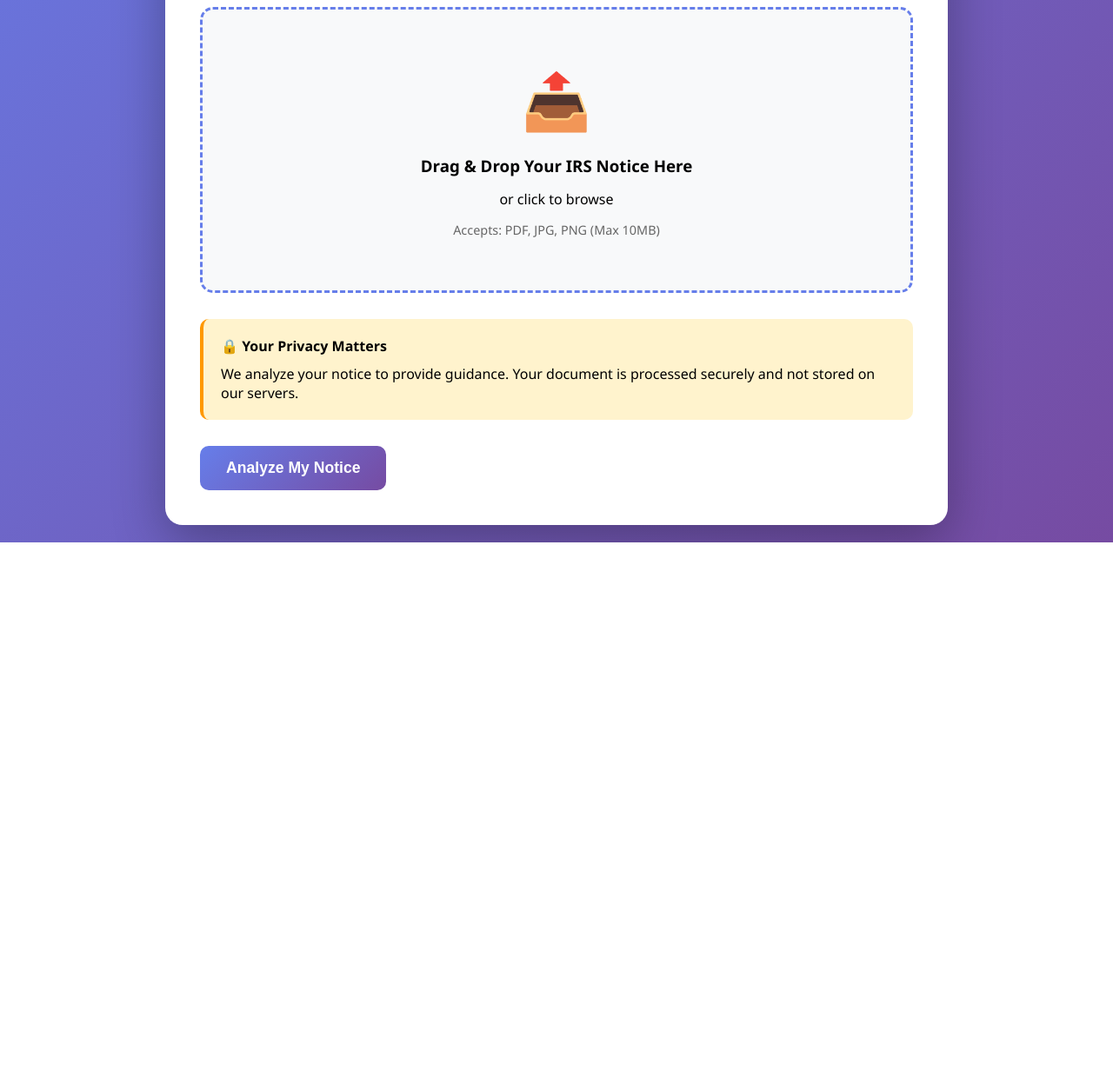
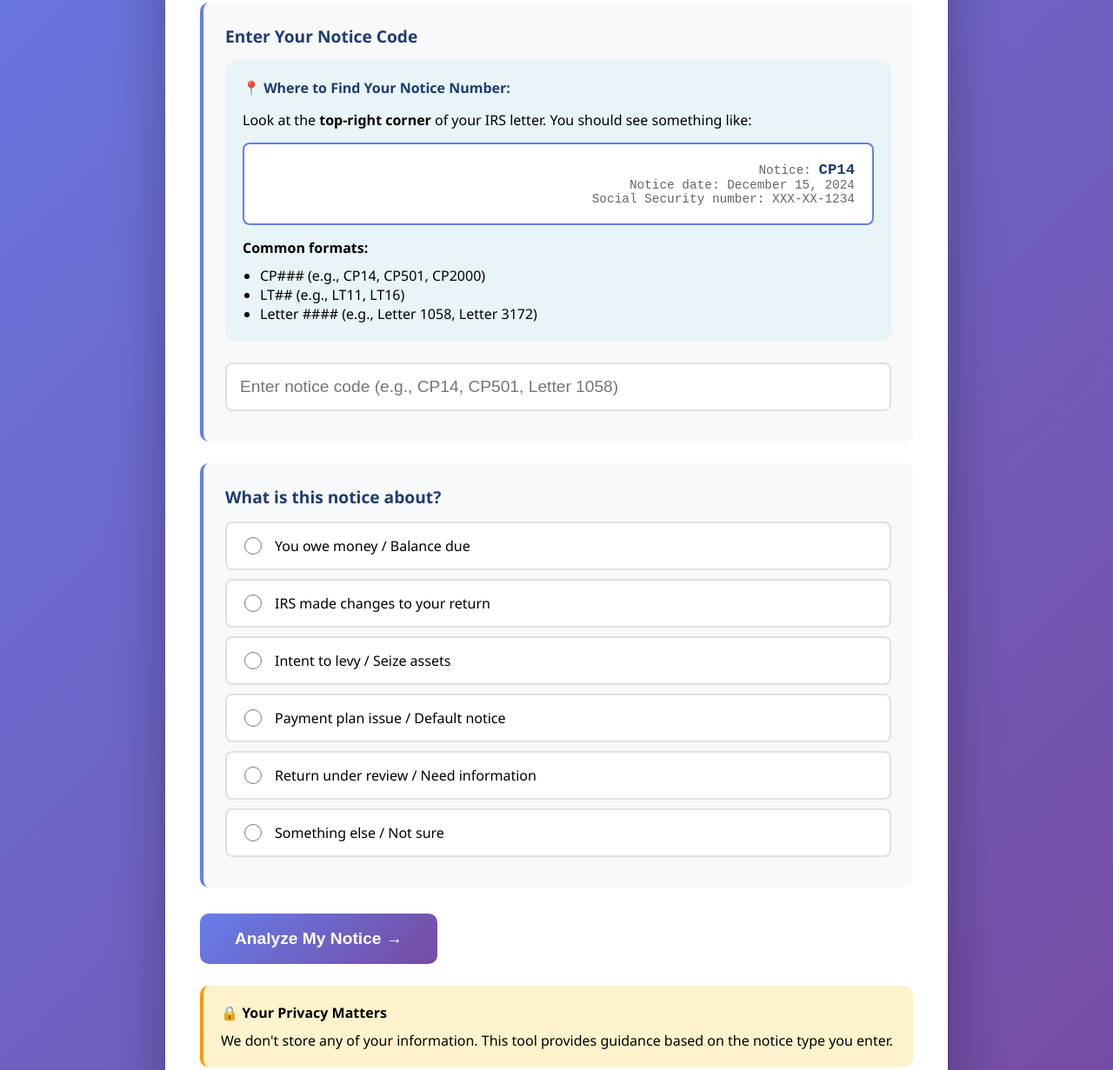
Before and after one commit to shontathomasentllc/irs-notice-analyzer, a plain HTML site: page index.html in a window 1280 px wide. Shown: the part 534-1765 px from the top of the page at 87% size. Before the commit the page ends 1158 px from the top, so only its background shows below. Drawn offline with Linux system fonts and the light colour scheme.

Commit message:
Update index.html

```diff
--- a/index.html
+++ b/index.html
@@ -425,11 +425,11 @@
         <div class="main-content">
             <!-- Step 1: Upload -->
             <div class="step active" id="step1">
-                <h2 style="color: #1e3c72; margin-bottom: 20px;">Step 1: Upload Your IRS Notice</h2>
+                <h2 style="color: #1e3c72; margin-bottom: 20px;">Analyze Your IRS Notice</h2>
 
                 <div class="info-card">
                     <h3 style="margin-bottom: 10px;">📋 What We'll Tell You</h3>
-                    <p>Upload a clear photo or PDF of your IRS notice. We'll analyze it and tell you:</p>
+                    <p>Enter your IRS notice code and we'll tell you:</p>
                     <ul style="margin: 10px 0; padding-left: 20px;">
                         <li>What type of notice you received</li>
                         <li>What the IRS wants from you</li>
@@ -439,28 +439,68 @@
                     </ul>
                 </div>
 
-                <div class="upload-zone" id="uploadZone">
-                    <div class="upload-icon">📤</div>
-                    <h3>Drag & Drop Your IRS Notice Here</h3>
-                    <p style="margin: 15px 0;">or click to browse</p>
-                    <p style="font-size: 0.9em; color: #666;">Accepts: PDF, JPG, PNG (Max 10MB)</p>
-                    <input type="file" id="fileInput" class="file-input" accept=".pdf,.jpg,.jpeg,.png">
+                <!-- Manual Entry Option -->
+                <div class="question-box" style="margin: 25px 0;">
+                    <div class="question">Enter Your Notice Code</div>
+
+                    <div style="background: #e8f4f8; padding: 20px; border-radius: 10px; margin: 15px 0;">
+                        <h4 style="color: #1e3c72; margin-bottom: 15px;">📍 Where to Find Your Notice Number:</h4>
+                        <p style="margin-bottom: 15px;">Look at the <strong>top-right corner</strong> of your IRS letter. You should see something like:</p>
+
+                        <div style="background: white; padding: 20px; border: 2px solid #667eea; border-radius: 8px; margin: 15px 0; font-family: 'Courier New', monospace;">
+                            <div style="text-align: right; color: #666; font-size: 0.9em;">
+                                <p>Notice: <strong style="color: #1e3c72; font-size: 1.2em;">CP14</strong></p>
+                                <p>Notice date: December 15, 2024</p>
+                                <p>Social Security number: XXX-XX-1234</p>
+                            </div>
+                        </div>
+
+                        <p style="margin-top: 15px;"><strong>Common formats:</strong></p>
+                        <ul style="padding-left: 20px; margin-top: 10px;">
+                            <li>CP### (e.g., CP14, CP501, CP2000)</li>
+                            <li>LT## (e.g., LT11, LT16)</li>
+                            <li>Letter #### (e.g., Letter 1058, Letter 3172)</li>
+                        </ul>
+                    </div>
+
+                    <input type="text" id="directNoticeInput" class="text-input" placeholder="Enter notice code (e.g., CP14, CP501, Letter 1058)" style="font-size: 1.2em; padding: 15px; margin-top: 10px;">
                 </div>
 
-                <div id="filePreview" style="display: none; margin: 20px 0;">
-                    <div class="success-box">
-                        <h3>✓ File Uploaded Successfully</h3>
-                        <p id="fileName"></p>
+                <div class="question-box">
+                    <div class="question">What is this notice about?</div>
+                    <div class="radio-option" onclick="selectRadio(this, 'balance-due')">
+                        <input type="radio" name="noticeTypeDirect" value="balance-due">
+                        <label>You owe money / Balance due</label>
+                    </div>
+                    <div class="radio-option" onclick="selectRadio(this, 'changes')">
+                        <input type="radio" name="noticeTypeDirect" value="changes">
+                        <label>IRS made changes to your return</label>
+                    </div>
+                    <div class="radio-option" onclick="selectRadio(this, 'levy')">
+                        <input type="radio" name="noticeTypeDirect" value="levy">
+                        <label>Intent to levy / Seize assets</label>
+                    </div>
+                    <div class="radio-option" onclick="selectRadio(this, 'payment-plan')">
+                        <input type="radio" name="noticeTypeDirect" value="payment-plan">
+                        <label>Payment plan issue / Default notice</label>
+                    </div>
+                    <div class="radio-option" onclick="selectRadio(this, 'review')">
+                        <input type="radio" name="noticeTypeDirect" value="review">
+                        <label>Return under review / Need information</label>
+                    </div>
+                    <div class="radio-option" onclick="selectRadio(this, 'other')">
+                        <input type="radio" name="noticeTypeDirect" value="other">
+                        <label>Something else / Not sure</label>
                     </div>
                 </div>
 
-                <div class="warning-box">
+                <div class="action-buttons">
+                    <button class="btn btn-primary" onclick="processDirectInput()" style="font-size: 1.2em; padding: 18px 40px;">Analyze My Notice →</button>
+                </div>
+
+                <div class="warning-box" style="margin-top: 25px;">
                     <h4 style="margin-bottom: 10px;">🔒 Your Privacy Matters</h4>
-                    <p>We analyze your notice to provide guidance. Your document is processed securely and not stored on our servers.</p>
-                </div>
-
-                <div class="action-buttons">
-                    <button class="btn btn-primary" id="analyzeBtn" disabled>Analyze My Notice</button>
+                    <p>We don't store any of your information. This tool provides guidance based on the notice type you enter.</p>
                 </div>
             </div>
 
@@ -2136,6 +2176,73 @@
             document.querySelectorAll('.radio-option').forEach(el => el.classList.remove('selected'));
             element.classList.add('selected');
             element.querySelector('input').checked = true;
+        }
+
+        function processDirectInput() {
+            const noticeNumber = document.getElementById('directNoticeInput').value.trim().toUpperCase();
+            const noticeType = document.querySelector('input[name="noticeTypeDirect"]:checked')?.value;
+
+            if (!noticeType) {
+                alert('Please select what your notice is about.');
+                return;
+            }
+
+            let matchedNotice = null;
+
+            // Clean up notice number (remove spaces, handle "Letter" prefix)
+            let cleanNoticeNumber = noticeNumber.replace(/\s+/g, '').replace(/^LETTER/i, 'Letter');
+
+            // Try exact match first
+            if (cleanNoticeNumber && noticeDatabase[cleanNoticeNumber]) {
+                matchedNotice = noticeDatabase[cleanNoticeNumber];
+            }
+            // Try without "CP" prefix variations
+            else if (cleanNoticeNumber) {
+                // Try adding CP if it's just numbers
+                if (/^\d+[A-Z]?$/.test(cleanNoticeNumber)) {
+                    if (noticeDatabase['CP' + cleanNoticeNumber]) {
+                        matchedNotice = noticeDatabase['CP' + cleanNoticeNumber];
+                    }
+                }
+                // Try Letter variations
+                if (!matchedNotice && /^(LTR?|LETTER)\s*(\d+[A-Z]?)$/i.test(cleanNoticeNumber)) {
+                    const letterNum = cleanNoticeNumber.replace(/^(LTR?|LETTER)\s*/i, '');
+                    if (noticeDatabase['Letter' + letterNum]) {
+                        matchedNotice = noticeDatabase['Letter' + letterNum];
+                    }
+                }
+            }
+
+            // If still no match but they entered a notice number, create a dynamic fallback
+            if (!matchedNotice && cleanNoticeNumber) {
+                matchedNotice = createFallbackNotice(cleanNoticeNumber, noticeType);
+            }
+            // Last resort: match by type
+            else if (!matchedNotice) {
+                matchedNotice = matchByType(noticeType);
+            }
+
+            if (matchedNotice) {
+                noticeData = matchedNotice;
+                goToStep(3);
+
+                // Restore loading spinner in step3
+                const step3 = document.getElementById('step3');
+                step3.innerHTML = `
+                    <div class="loading">
+                        <div class="spinner"></div>
+                        <h3 style="color: #1e3c72;">Analyzing Your Notice...</h3>
+                        <p style="margin-top: 10px; color: #666;">This will take just a moment</p>
+                    </div>
+                `;
+
+                setTimeout(() => {
+                    displayResults();
+                    goToStep(4);
+                }, 1500);
+            } else {
+                alert('We couldn\'t identify your specific notice. Please try again or contact us for help.');
+            }
         }
 
         function processManualInput() {
```
